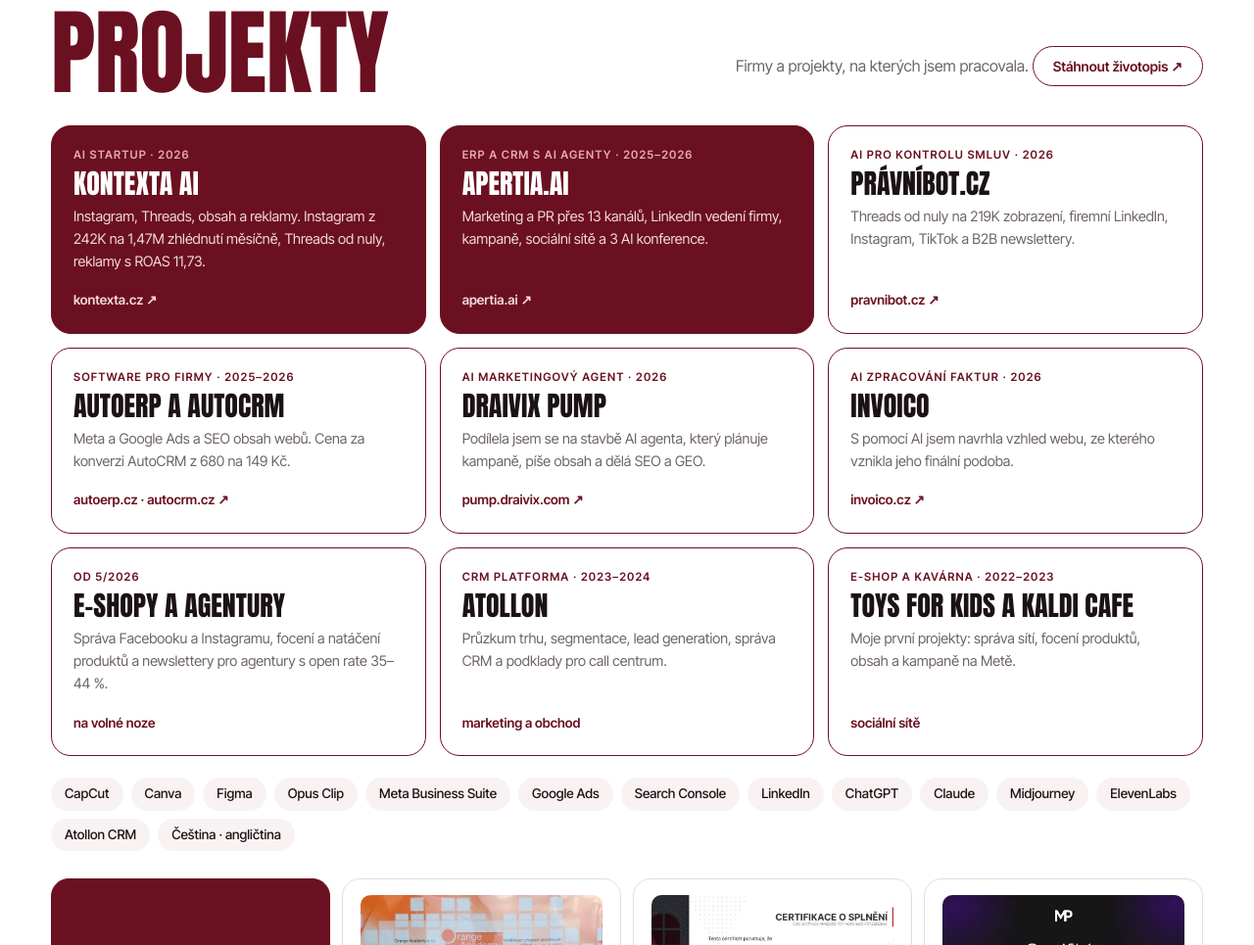
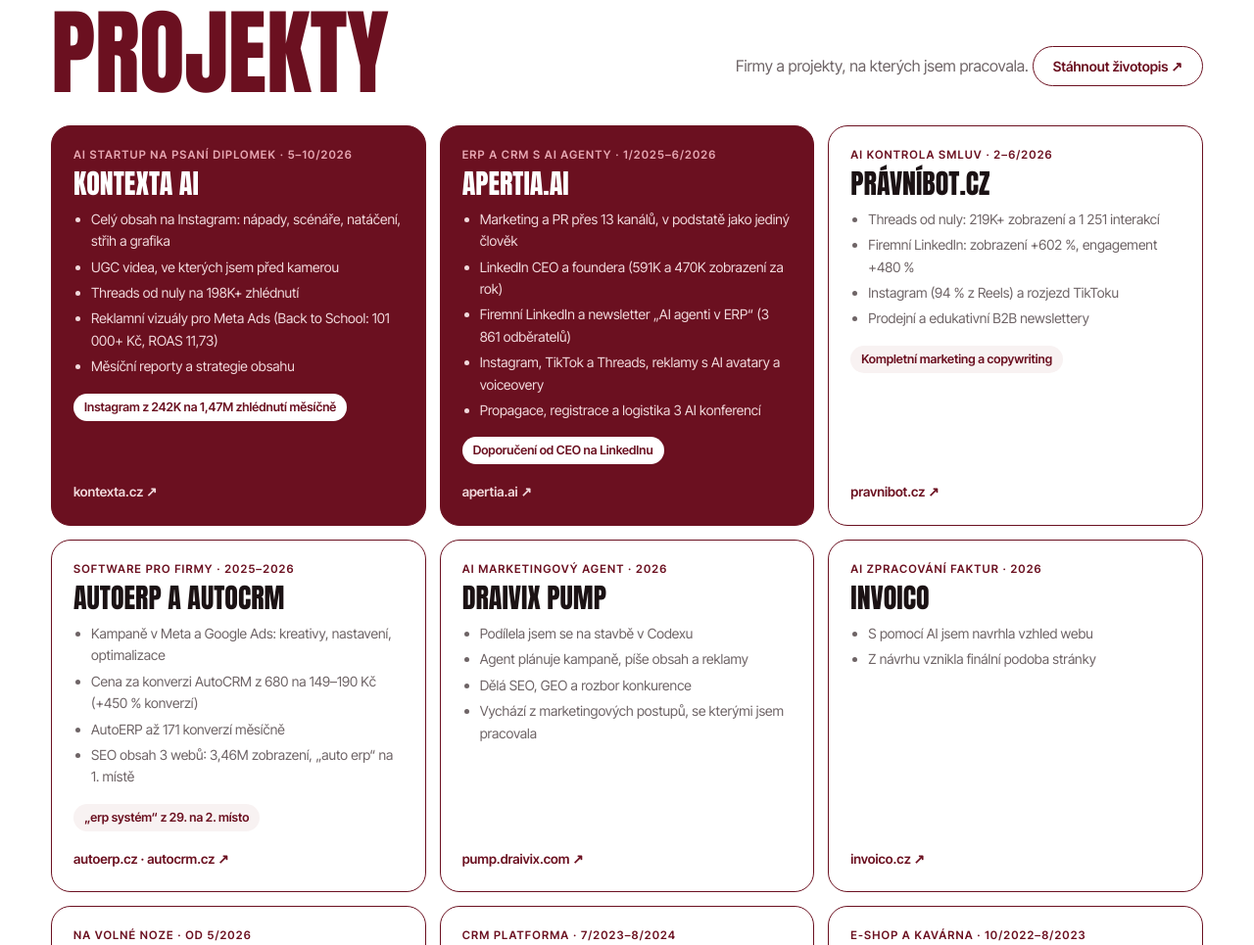
Before and after one commit to davidovaklara/portfolio, a plain HTML site: page index.html in a window 1280 px wide. Shown: the part 6480-7445 px from the top of the page at 98% size. Drawn offline with Linux system fonts and the light colour scheme.

Commit message:
Projekty: podrobnější popis práce u každého projektu
Co-Authored-By: Claude Opus 5.5 <noreply@anthropic.com>
Claude-Session: https://claude.ai/code/session_01JCk8j83cXNTrmrcEvCxtUv

```diff
--- a/index.html
+++ b/index.html
@@ -312,6 +312,10 @@ dialog#cd::backdrop{background:rgba(27,18,20,.7)}
 .pj-c p{margin:0;font-size:14.5px;color:var(--mut)}
 .pj-l{margin-top:auto;padding-top:10px;font-size:13.5px;font-weight:600;color:var(--b);text-decoration:none}
 a.pj-l:hover{text-decoration:underline}
+.pj-c ul{margin:4px 0 0;padding-left:18px;font-size:14px;color:var(--mut);display:grid;gap:4px}
+.pj-c:nth-child(-n+2) ul{color:var(--pink)}
+.pj-k{display:inline-block;align-self:flex-start;margin-top:8px;background:var(--soft);color:var(--b);border-radius:999px;padding:4px 11px;font-size:12.5px;font-weight:600}
+.pj-c:nth-child(-n+2) .pj-k{background:#fff}
 </style>
 </head>
 <body>
@@ -478,15 +482,15 @@ a.pj-l:hover{text-decoration:underline}
 <section class="s" id="praxe"><div class="w">
   <div class="sh"><h2 class="D">Projekty</h2><p>Firmy a projekty, na kterých jsem pracovala. <a class="btn o" href="cv-klara-davidova.pdf" target="_blank" rel="noopener" style="margin-top:12px">Stáhnout životopis ↗</a></p></div>
   <div class="pj">
-    <article class="pj-c"><span class="pj-m">AI startup · 2026</span><h3>Kontexta AI</h3><p>Instagram, Threads, obsah a reklamy. Instagram z 242K na 1,47M zhlédnutí měsíčně, Threads od nuly, reklamy s ROAS 11,73.</p><a class="pj-l" href="https://kontexta.cz" target="_blank" rel="noopener">kontexta.cz ↗</a></article>
-    <article class="pj-c"><span class="pj-m">ERP a CRM s AI agenty · 2025–2026</span><h3>Apertia.ai</h3><p>Marketing a PR přes 13 kanálů, LinkedIn vedení firmy, kampaně, sociální sítě a 3 AI konference.</p><a class="pj-l" href="https://apertia.ai" target="_blank" rel="noopener">apertia.ai ↗</a></article>
-    <article class="pj-c"><span class="pj-m">AI pro kontrolu smluv · 2026</span><h3>PrávníBot.cz</h3><p>Threads od nuly na 219K zobrazení, firemní LinkedIn, Instagram, TikTok a B2B newslettery.</p><a class="pj-l" href="https://pravnibot.cz" target="_blank" rel="noopener">pravnibot.cz ↗</a></article>
-    <article class="pj-c"><span class="pj-m">Software pro firmy · 2025–2026</span><h3>AutoERP a AutoCRM</h3><p>Meta a Google Ads a SEO obsah webů. Cena za konverzi AutoCRM z 680 na 149 Kč.</p><a class="pj-l" href="https://autoerp.cz" target="_blank" rel="noopener">autoerp.cz · autocrm.cz ↗</a></article>
-    <article class="pj-c"><span class="pj-m">AI marketingový agent · 2026</span><h3>Draivix Pump</h3><p>Podílela jsem se na stavbě AI agenta, který plánuje kampaně, píše obsah a dělá SEO a GEO.</p><a class="pj-l" href="https://pump.draivix.com/" target="_blank" rel="noopener">pump.draivix.com ↗</a></article>
-    <article class="pj-c"><span class="pj-m">AI zpracování faktur · 2026</span><h3>Invoico</h3><p>S pomocí AI jsem navrhla vzhled webu, ze kterého vznikla jeho finální podoba.</p><a class="pj-l" href="https://invoico.cz/" target="_blank" rel="noopener">invoico.cz ↗</a></article>
-    <article class="pj-c"><span class="pj-m">od 5/2026</span><h3>E-shopy a agentury</h3><p>Správa Facebooku a Instagramu, focení a natáčení produktů a newslettery pro agentury s open rate 35–44 %.</p><span class="pj-l">na volné noze</span></article>
-    <article class="pj-c"><span class="pj-m">CRM platforma · 2023–2024</span><h3>ATOLLON</h3><p>Průzkum trhu, segmentace, lead generation, správa CRM a podklady pro call centrum.</p><span class="pj-l">marketing a obchod</span></article>
-    <article class="pj-c"><span class="pj-m">E-shop a kavárna · 2022–2023</span><h3>Toys for Kids a Kaldi Cafe</h3><p>Moje první projekty: správa sítí, focení produktů, obsah a kampaně na Metě.</p><span class="pj-l">sociální sítě</span></article>
+    <article class="pj-c"><span class="pj-m">AI startup na psaní diplomek · 5–10/2026</span><h3>Kontexta AI</h3><ul><li>Celý obsah na Instagram: nápady, scénáře, natáčení, střih a grafika</li><li>UGC videa, ve kterých jsem před kamerou</li><li>Threads od nuly na 198K+ zhlédnutí</li><li>Reklamní vizuály pro Meta Ads (Back to School: 101 000+ Kč, ROAS 11,73)</li><li>Měsíční reporty a strategie obsahu</li></ul><span class="pj-k">Instagram z 242K na 1,47M zhlédnutí měsíčně</span><a class="pj-l" href="https://kontexta.cz" target="_blank" rel="noopener">kontexta.cz ↗</a></article>
+    <article class="pj-c"><span class="pj-m">ERP a CRM s AI agenty · 1/2025–6/2026</span><h3>Apertia.ai</h3><ul><li>Marketing a PR přes 13 kanálů, v podstatě jako jediný člověk</li><li>LinkedIn CEO a foundera (591K a 470K zobrazení za rok)</li><li>Firemní LinkedIn a newsletter „AI agenti v ERP“ (3 861 odběratelů)</li><li>Instagram, TikTok a Threads, reklamy s AI avatary a voiceovery</li><li>Propagace, registrace a logistika 3 AI konferencí</li></ul><span class="pj-k">Doporučení od CEO na LinkedInu</span><a class="pj-l" href="https://apertia.ai" target="_blank" rel="noopener">apertia.ai ↗</a></article>
+    <article class="pj-c"><span class="pj-m">AI kontrola smluv · 2–6/2026</span><h3>PrávníBot.cz</h3><ul><li>Threads od nuly: 219K+ zobrazení a 1 251 interakcí</li><li>Firemní LinkedIn: zobrazení +602 %, engagement +480 %</li><li>Instagram (94 % z Reels) a rozjezd TikToku</li><li>Prodejní a edukativní B2B newslettery</li></ul><span class="pj-k">Kompletní marketing a copywriting</span><a class="pj-l" href="https://pravnibot.cz" target="_blank" rel="noopener">pravnibot.cz ↗</a></article>
+    <article class="pj-c"><span class="pj-m">Software pro firmy · 2025–2026</span><h3>AutoERP a AutoCRM</h3><ul><li>Kampaně v Meta a Google Ads: kreativy, nastavení, optimalizace</li><li>Cena za konverzi AutoCRM z 680 na 149–190 Kč (+450 % konverzí)</li><li>AutoERP až 171 konverzí měsíčně</li><li>SEO obsah 3 webů: 3,46M zobrazení, „auto erp“ na 1. místě</li></ul><span class="pj-k">„erp systém“ z 29. na 2. místo</span><a class="pj-l" href="https://autoerp.cz" target="_blank" rel="noopener">autoerp.cz · autocrm.cz ↗</a></article>
+    <article class="pj-c"><span class="pj-m">AI marketingový agent · 2026</span><h3>Draivix Pump</h3><ul><li>Podílela jsem se na stavbě v Codexu</li><li>Agent plánuje kampaně, píše obsah a reklamy</li><li>Dělá SEO, GEO a rozbor konkurence</li><li>Vychází z marketingových postupů, se kterými jsem pracovala</li></ul><a class="pj-l" href="https://pump.draivix.com/" target="_blank" rel="noopener">pump.draivix.com ↗</a></article>
+    <article class="pj-c"><span class="pj-m">AI zpracování faktur · 2026</span><h3>Invoico</h3><ul><li>S pomocí AI jsem navrhla vzhled webu</li><li>Z návrhu vznikla finální podoba stránky</li></ul><a class="pj-l" href="https://invoico.cz/" target="_blank" rel="noopener">invoico.cz ↗</a></article>
+    <article class="pj-c"><span class="pj-m">Na volné noze · od 5/2026</span><h3>E-shopy a agentury</h3><ul><li>Správa Facebooku a Instagramu e-shopů a komunikace s komunitou</li><li>Posty, karusely, Reels a Stories</li><li>Focení produktů a natáčení videí</li><li>Newslettery pro agentury s open rate 35–44 %</li><li>Grafika pro výkonnostní reklamy na Metě</li></ul><span class="pj-l">na volné noze</span></article>
+    <article class="pj-c"><span class="pj-m">CRM platforma · 7/2023–8/2024</span><h3>ATOLLON</h3><ul><li>Průzkum trhu a vyhledávání kontaktů u cílových firem</li><li>Správa a čištění CRM databáze</li><li>Podklady a instrukce pro externí call centrum</li><li>Segmentace trhu pro lead generation</li></ul><span class="pj-l">marketing a obchod</span></article>
+    <article class="pj-c"><span class="pj-m">E-shop a kavárna · 10/2022–8/2023</span><h3>Toys for Kids a Kaldi Cafe</h3><ul><li>Strategie a správa Facebooku a Instagramu</li><li>Focení produktů, Reels a Stories</li><li>Kampaně na Metě zaměřené na prodej</li><li>Komunikace s komunitou</li></ul><span class="pj-k">Moje první projekty</span><span class="pj-l">sociální sítě</span></article>
   </div>
   <div class="tools"><span>CapCut</span><span>Canva</span><span>Figma</span><span>Opus Clip</span><span>Meta Business Suite</span><span>Google Ads</span><span>Search Console</span><span>LinkedIn</span><span>ChatGPT</span><span>Claude</span><span>Midjourney</span><span>ElevenLabs</span><span>Atollon CRM</span><span>Čeština · angličtina</span></div>
   <div class="certs">
```
